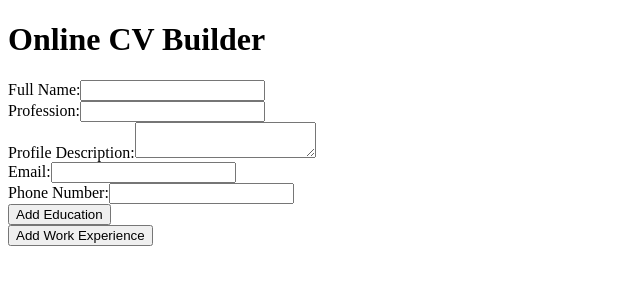
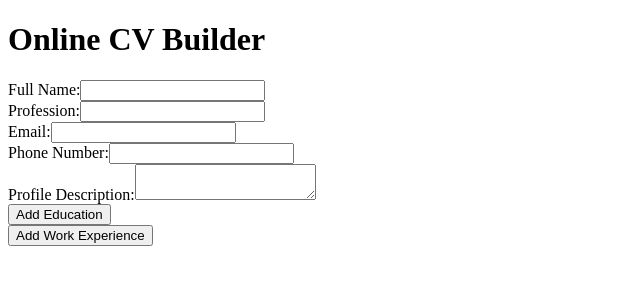
Before and after one commit to mark-akom/cv-builder, a React (Create React App) app: page / in a window 1280 px wide. Shown: the top 300 px of the page, without its empty margins (0-640 px from the left). Built offline with nearby package versions, Linux system fonts and the light colour scheme.

Commit message:
move profile description field to bottom

```diff
--- a/src/components/PersonalInfo.js
+++ b/src/components/PersonalInfo.js
@@ -21,10 +21,6 @@ class PersonalInfo extends React.Component {
                         <label htmlFor="profession">Profession:</label>
                         <input type="text" id="profession" name="user-profession" onChange={(e) => handleProfileChange(e)} value={profile.profession} />
                     </div>
-                    <div className="profile-desc-sec">
-                        <label htmlFor="profileDesc">Profile Description:</label>
-                        <textarea value={profile.profileDesc} id="profileDesc" onChange={(e) => handleProfileChange(e)} name="user-profile-desc"></textarea>
-                    </div>
                     <div className="email-sec">
                         <label htmlFor="email">Email:</label>
                         <input type="email" id="email" name="user-email" onChange={(e) => handleProfileChange(e)} value={profile.email} />
@@ -32,6 +28,10 @@ class PersonalInfo extends React.Component {
                     <div className="phone-sec">
                         <label htmlFor="phoneNumber">Phone Number:</label>
                         <input type="text" id="phoneNumber" onChange={(e) => handleProfileChange(e)} name="user-phone-number" value={profile.phoneNumber} />
+                    </div>
+                    <div className="profile-desc-sec">
+                        <label htmlFor="profileDesc">Profile Description:</label>
+                        <textarea value={profile.profileDesc} id="profileDesc" onChange={(e) => handleProfileChange(e)} name="user-profile-desc"></textarea>
                     </div>
                 </form>
             </div>
```
